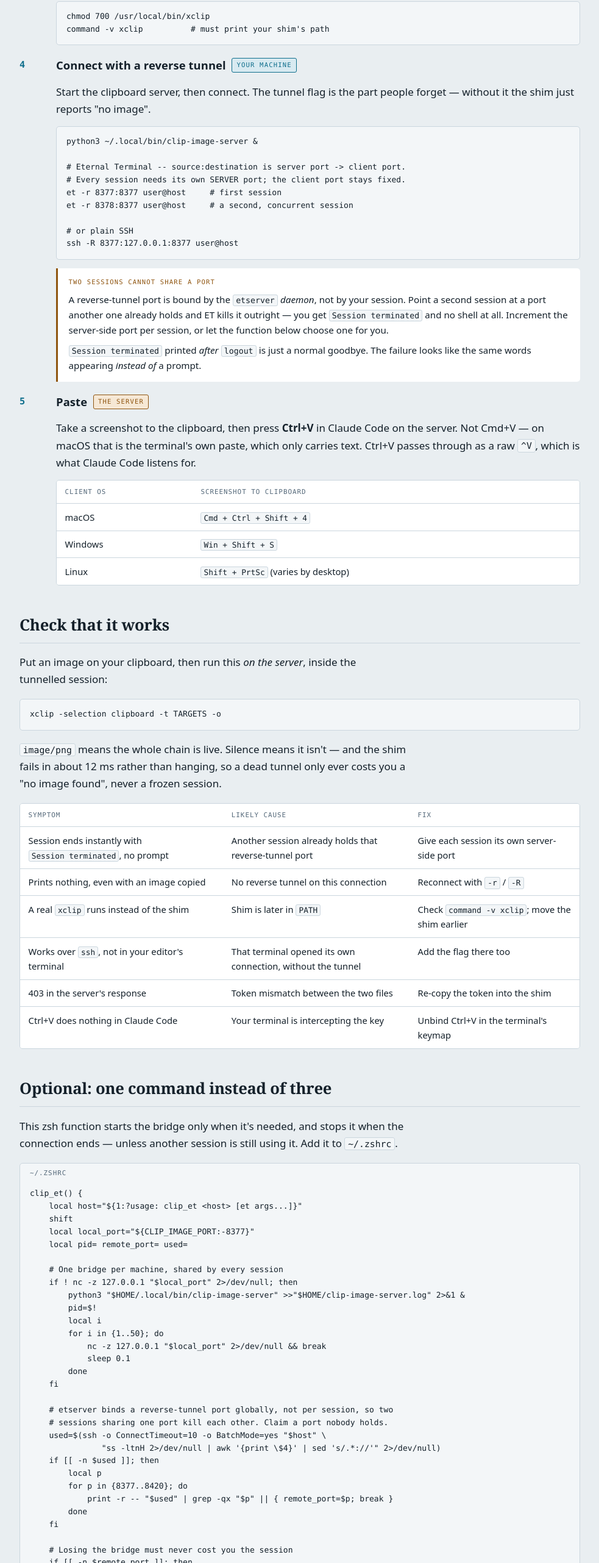
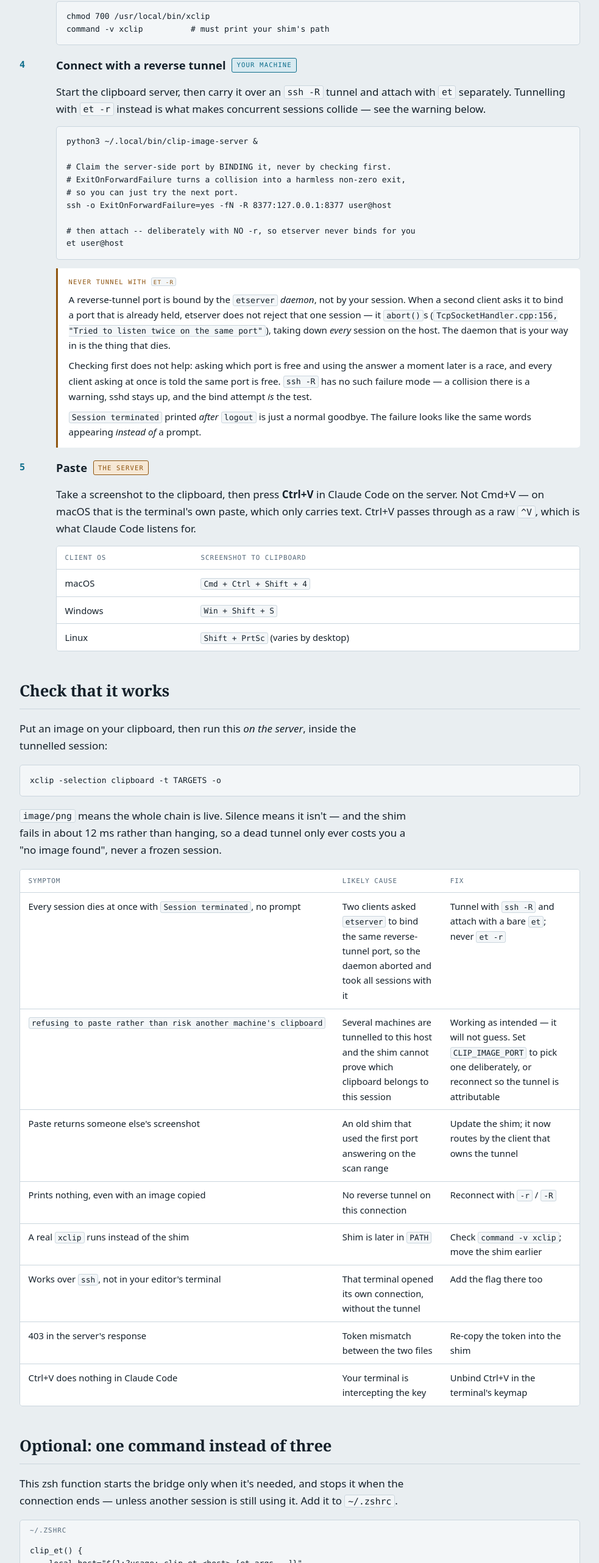
Before and after one commit to Neymik/claude-code-remote-clipboard, a plain HTML site: page index.html in a window 1280 px wide. Shown: the part 7177-9740 px from the top of the page at 61% size, without its empty margins (148-1131 px from the left). Drawn offline with Linux system fonts and the light colour scheme.

Commit message:
Claim tunnel ports by binding, and route pastes to the owning machine
Two independent bugs, both visible as "it randomly breaks".

Sessions died in bursts because the port was chosen by asking the server
which one was free and using the answer later. That answer comes from
state every client is racing to change, so concurrent clients were all
told the same port was free; etserver's second listen() is not a failed
request but an abort() (TcpSocketHandler.cpp:156), which takes down every
session on the host rather than the one that lost the race.

Ports are now claimed by binding them: ssh -R with ExitOnForwardFailure
makes a collision a non-zero exit and leaves sshd running, so the bind is
its own test and there is no window to race in. et is invoked with no -r
at all, so etserver never listens on a client's behalf and the abort is
unreachable rather than merely rarer.

The shim separately resolved the clipboard by taking the first port that
answered. With more than one machine tunnelled to a host that returns
someone else's clipboard -- a silent disclosure of whatever they last
copied, which shows up only as a paste that "didn't update". Each session
is now matched to the tunnel whose holding process is connected to that
session's own client address, taken from the kernel rather than from the
environment, and asked of tmux's currently attached client so a re-attach
from a second machine does not resolve to the first machine's clipboard.
Ownership is asserted only when a holder serves exactly one client, and
where it cannot be established and several clipboards are reachable the
paste is refused instead of guessed.

```diff
--- a/index.html
+++ b/index.html
@@ -711,25 +711,31 @@ command -v xclip          # must print your shim's path</code></pre>
           <h3>Connect with a reverse tunnel</h3>
           <span class="where local">Your machine</span>
         </div>
-        <p>Start the clipboard server, then connect. The tunnel flag is the part people forget — without
-          it the shim just reports "no image".</p>
+        <p>Start the clipboard server, then carry it over an <code>ssh -R</code> tunnel and attach with
+          <code>et</code> separately. Tunnelling with <code>et -r</code> instead is what makes concurrent
+          sessions collide — see the warning below.</p>
         <div class="code">
           <pre><code>python3 ~/.local/bin/clip-image-server &amp;
 
-# Eternal Terminal -- source:destination is server port -&gt; client port.
-# Every session needs its own SERVER port; the client port stays fixed.
-et -r 8377:8377 user@host     # first session
-et -r 8378:8377 user@host     # a second, concurrent session
+# Claim the server-side port by BINDING it, never by checking first.
+# ExitOnForwardFailure turns a collision into a harmless non-zero exit,
+# so you can just try the next port.
+ssh -o ExitOnForwardFailure=yes -fN -R 8377:127.0.0.1:8377 user@host
 
-# or plain SSH
-ssh -R 8377:127.0.0.1:8377 user@host</code></pre>
+# then attach -- deliberately with NO -r, so etserver never binds for you
+et user@host</code></pre>
         </div>
         <div class="note warn">
-          <span class="tag">Two sessions cannot share a port</span>
+          <span class="tag">Never tunnel with <code>et -r</code></span>
           <p>A reverse-tunnel port is bound by the <code>etserver</code> <em>daemon</em>, not by your
-            session. Point a second session at a port another one already holds and ET kills it
-            outright — you get <code>Session terminated</code> and no shell at all. Increment the
-            server-side port per session, or let the function below choose one for you.</p>
+            session. When a second client asks it to bind a port that is already held, etserver does not
+            reject that one session — it <code>abort()</code>s
+            (<code>TcpSocketHandler.cpp:156, "Tried to listen twice on the same port"</code>), taking down
+            <em>every</em> session on the host. The daemon that is your way in is the thing that dies.</p>
+          <p>Checking first does not help: asking which port is free and using the answer a moment later is
+            a race, and every client asking at once is told the same port is free. <code>ssh -R</code> has
+            no such failure mode — a collision there is a warning, sshd stays up, and the bind attempt
+            <em>is</em> the test.</p>
           <p><code>Session terminated</code> printed <em>after</em> <code>logout</code> is just a normal
             goodbye. The failure looks like the same words appearing <em>instead of</em> a prompt.</p>
         </div>
@@ -780,9 +786,23 @@ ssh -R 8377:127.0.0.1:8377 user@host</code></pre>
         </thead>
         <tbody>
           <tr>
-            <td>Session ends instantly with <code>Session terminated</code>, no prompt</td>
-            <td>Another session already holds that reverse-tunnel port</td>
-            <td>Give each session its own server-side port</td>
+            <td>Every session dies at once with <code>Session terminated</code>, no prompt</td>
+            <td>Two clients asked <code>etserver</code> to bind the same reverse-tunnel port, so the
+              daemon aborted and took all sessions with it</td>
+            <td>Tunnel with <code>ssh -R</code> and attach with a bare <code>et</code>; never
+              <code>et -r</code></td>
+          </tr>
+          <tr>
+            <td><code>refusing to paste rather than risk another machine's clipboard</code></td>
+            <td>Several machines are tunnelled to this host and the shim cannot prove which clipboard
+              belongs to this session</td>
+            <td>Working as intended — it will not guess. Set <code>CLIP_IMAGE_PORT</code> to pick one
+              deliberately, or reconnect so the tunnel is attributable</td>
+          </tr>
+          <tr>
+            <td>Paste returns someone else's screenshot</td>
+            <td>An old shim that used the first port answering on the scan range</td>
+            <td>Update the shim; it now routes by the client that owns the tunnel</td>
           </tr>
           <tr>
             <td>Prints nothing, even with an image copied</td>
@@ -824,7 +844,8 @@ ssh -R 8377:127.0.0.1:8377 user@host</code></pre>
     local host="${1:?usage: clip_et &lt;host&gt; [et args...]}"
     shift
     local local_port="${CLIP_IMAGE_PORT:-8377}"
-    local pid= remote_port= used=
+    local port_min="${CLIP_PORT_MIN:-8377}" port_max="${CLIP_PORT_MAX:-8420}"
+    local pid= remote_port= ctl=
 
     # One bridge per machine, shared by every session
     if ! nc -z 127.0.0.1 "$local_port" 2&gt;/dev/null; then
@@ -837,28 +858,41 @@ ssh -R 8377:127.0.0.1:8377 user@host</code></pre>
         done
     fi
 
-    # etserver binds a reverse-tunnel port globally, not per session, so two
-    # sessions sharing one port kill each other. Claim a port nobody holds.
-    used=$(ssh -o ConnectTimeout=10 -o BatchMode=yes "$host" \
-               "ss -ltnH 2&gt;/dev/null | awk '{print \$4}' | sed 's/.*://'" 2&gt;/dev/null)
-    if [[ -n $used ]]; then
-        local p
-        for p in {8377..8420}; do
-            print -r -- "$used" | grep -qx "$p" || { remote_port=$p; break }
-        done
+    # Claim a port by BINDING it, never by asking whether it is free. Asking and
+    # using the answer later is a race the whole handshake fits through: the
+    # answer comes from server state every client is racing to change, so
+    # several machines asking at once are all told the same port is free -- and
+    # etserver's second listen() is a hard abort() that kills EVERY session on
+    # the host, not just the loser. ssh -R with ExitOnForwardFailure turns a
+    # collision into a harmless non-zero exit, so the bind IS the test.
+    ctl="${TMPDIR:-/tmp}/clip-et-$$-${RANDOM}.ctl"
+    local p
+    for p in {${port_min}..${port_max}}; do
+        if ssh -o ExitOnForwardFailure=yes \
+               -o ServerAliveInterval=30 -o ServerAliveCountMax=3 \
+               -o ControlMaster=yes -o ControlPath="$ctl" \
+               -o ConnectTimeout=10 -o BatchMode=yes \
+               -fN -R "${p}:127.0.0.1:${local_port}" "$host" 2&gt;/dev/null
+        then
+            remote_port=$p
+            break
+        fi
+    done
+    if [[ -z $remote_port ]]; then
+        ctl=
+        print -u2 "clip_et: no free port in ${port_min}-${port_max} on $host - connecting without the clipboard bridge"
     fi
 
-    # Losing the bridge must never cost you the session
-    if [[ -n $remote_port ]]; then
-        et -r "$remote_port:$local_port" "$@" "$host"
-    else
-        print -u2 "clip_et: no remote port available - connecting without the clipboard bridge"
-        et "$@" "$host"
-    fi
+    # Deliberately no -r: etserver never listen()s on our behalf, so the abort
+    # above is unreachable rather than merely less likely.
+    et "$@" "$host"
     local rc=$?
 
+    # The tunnel dies with the session
+    [[ -n $ctl ]] &amp;&amp; ssh -O exit -o ControlPath="$ctl" "$host" 2&gt;/dev/null
+
     # Stop the bridge only if we started it and nothing else is still tunnelling
-    if [[ -n $pid ]] &amp;&amp; ! pgrep -f 'et -r [0-9]' &gt;/dev/null 2&gt;&amp;1; then
+    if [[ -n $pid ]] &amp;&amp; ! pgrep -f "ssh.*-R [0-9]*:127.0.0.1:$local_port" &gt;/dev/null 2&gt;&amp;1; then
         kill "$pid" 2&gt;/dev/null
     fi
     return $rc
```
Also changed, not shown: 2 other files.
